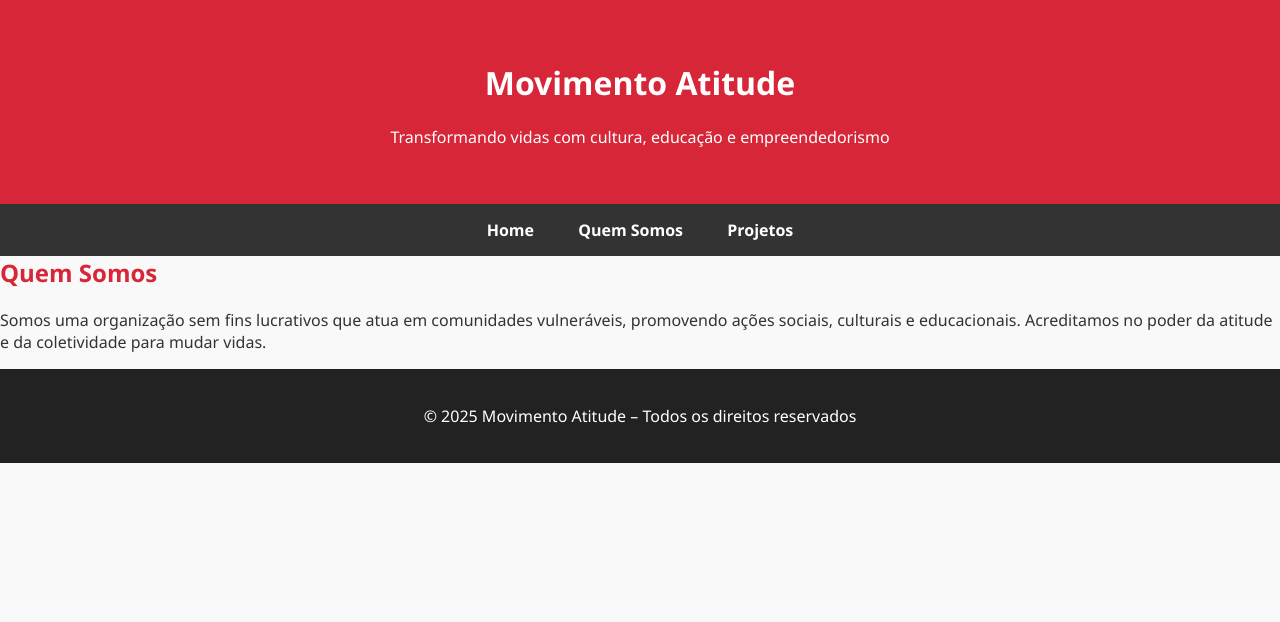
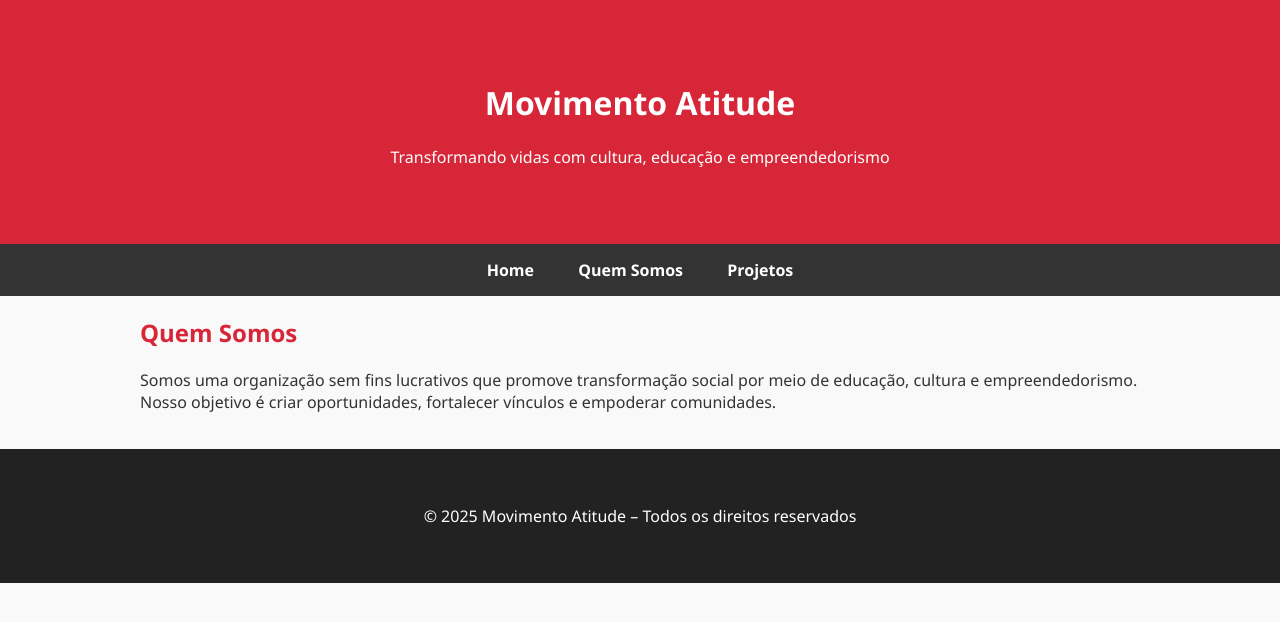
Before and after one commit to atitute/movimento-atitude, a plain HTML site: page quem-somos.html in a window 1280 px wide. Drawn offline with Linux system fonts and the light colour scheme.

Commit message:
Update quem-somos.html

```diff
--- a/quem-somos.html
+++ b/quem-somos.html
@@ -4,12 +4,14 @@
   <meta charset="UTF-8" />
   <meta name="viewport" content="width=device-width, initial-scale=1" />
   <title>Quem Somos - Movimento Atitude</title>
-  <link rel="stylesheet" href="style.css" />
+  <link rel="stylesheet" href="style.css">
 </head>
 <body>
   <header>
+    <div class="container">
       <h1>Movimento Atitude</h1>
       <p>Transformando vidas com cultura, educação e empreendedorismo</p>
+    </div>
   </header>
 
   <nav>
@@ -18,13 +20,17 @@
     <a href="projetos.html">Projetos</a>
   </nav>
 
+  <main class="container">
     <section>
       <h2>Quem Somos</h2>
-    <p>Somos uma organização sem fins lucrativos que atua em comunidades vulneráveis, promovendo ações sociais, culturais e educacionais. Acreditamos no poder da atitude e da coletividade para mudar vidas.</p>
+      <p>Somos uma organização sem fins lucrativos que promove transformação social por meio de educação, cultura e empreendedorismo. Nosso objetivo é criar oportunidades, fortalecer vínculos e empoderar comunidades.</p>
     </section>
+  </main>
 
   <footer>
+    <div class="container">
       <p>&copy; 2025 Movimento Atitude – Todos os direitos reservados</p>
+    </div>
   </footer>
 </body>
 </html>
```
Lines whose indentation alone changed are shown as unchanged.
